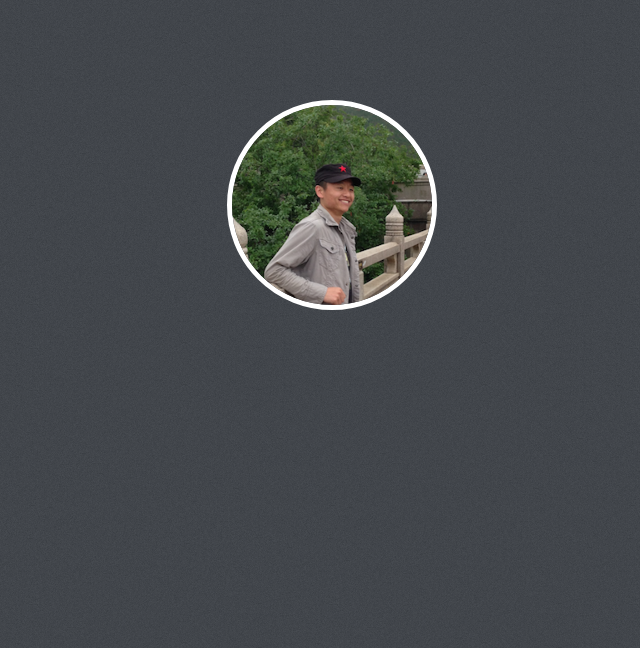
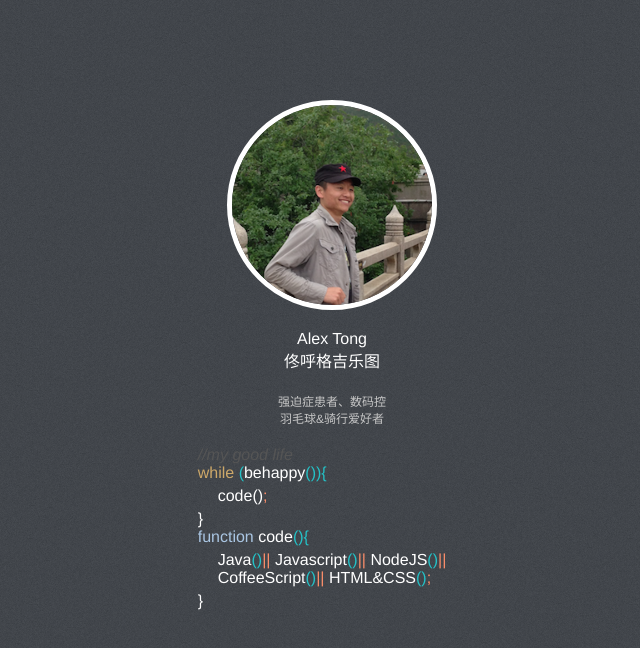
Before and after one commit to AlexTong/alextong.github.com, a plain HTML site: page index.html in a window 1280 px wide. Shown: the whole page, without its empty margins (308-948 px from the left). Drawn offline with Linux system fonts and the light colour scheme.

Commit message:
code
code

```diff
--- a/index.html
+++ b/index.html
@@ -1,11 +1,14 @@
 <!DOCTYPE html>
-<html>
+<html xmlns="http://www.w3.org/1999/html">
 <head lang="en">
 	<meta charset="UTF-8">
 	<title>Alex Tong</title>
 	<style>
 		html {
 			background: #4e5359 url(resources/images/bg_universal.png) repeat 0 0;
+			font-size: 16px;
+			font-family: "microsoft yahei", "Helvetica";
+
 		}
 
 		body {
@@ -19,6 +22,7 @@
 
 		.about-me {
 			display: inline-block;
+			color: #ffffff;
 		}
 
 		.about-me .avatar {
@@ -29,20 +33,97 @@
 			border-radius: 50%;
 		}
 
-		.avatar img{
+		.about-me .name {
+			margin-top: 20px;
+		}
+
+		.about-me .profile {
+			margin-top: 20px;
+			font-size: 12px;
+			color: #c6c6c6;
+		}
+
+		.avatar img {
 			width: 100%;
 			height: 100%;
 			border-radius: 50%;
 		}
 
+		.coding {
+			padding: 20px 10px;
+			text-align: left;
+		}
+
+		.coding .comment {
+			font-style: italic;
+			color: #555;
+		}
+
+		.coding .keyword {
+			color: #cda869;
+		}
+
+		.coding .paren {
+			color: #24C2C7;
+		}
+
+		.coding .identifier {
+		}
+
+		.coding .operator {
+			color: #fa8d6a;
+		}
+
+		.coding .type {
+			color: #aac6e3;
+		}
+
 	</style>
-
 </head>
 <body>
 <div class="about-me">
 	<div class="avatar">
 		<img src="resources/images/alextong.png">
 	</div>
+	<div class="name">
+		<div><span>Alex Tong</span></div>
+		<div><span>佟呼格吉乐图</span></div>
+	</div>
+
+	<div class="profile">
+		<div>
+			<div>强迫症患者、数码控</div>
+			<div>羽毛球&骑行爱好者</div>
+		</div>
+	</div>
+	<div class="coding">
+		<div class="comment"><span>//my good life</span></div>
+		<div>
+			<span class="keyword">while</span> <span class="paren">(</span><span class="identifier">behappy</span><span
+				class="paren">()){</span>
+		</div>
+		<div style="padding: 5px 20px">
+			<span>code()</span><span class="operator">;</span>
+		</div>
+		<div>
+			<span>}</span>
+		</div>
+
+		<div>
+			<span class="type">function</span><span class="identifier"> code</span><span class="paren">(){</span>
+		</div>
+		<div style="padding: 5px 20px">
+			<span class="identifier">Java</span><span class="paren">()</span><span class="operator">||</span>
+			<span class="identifier">Javascript</span><span class="paren">()</span><span class="operator">||</span>
+			<span class="identifier">NodeJS</span><span class="paren">()</span><span class="operator">||</span>
+			<div></div>
+			<span class="identifier">CoffeeScript</span><span class="paren">()</span><span class="operator">||</span>
+			<span class="identifier">HTML&CSS</span><span class="paren">()</span><span class="operator">;</span>
+		</div>
+		<div>
+			<span>}</span>
+		</div>
+	</div>
 
 </div>
 
```
